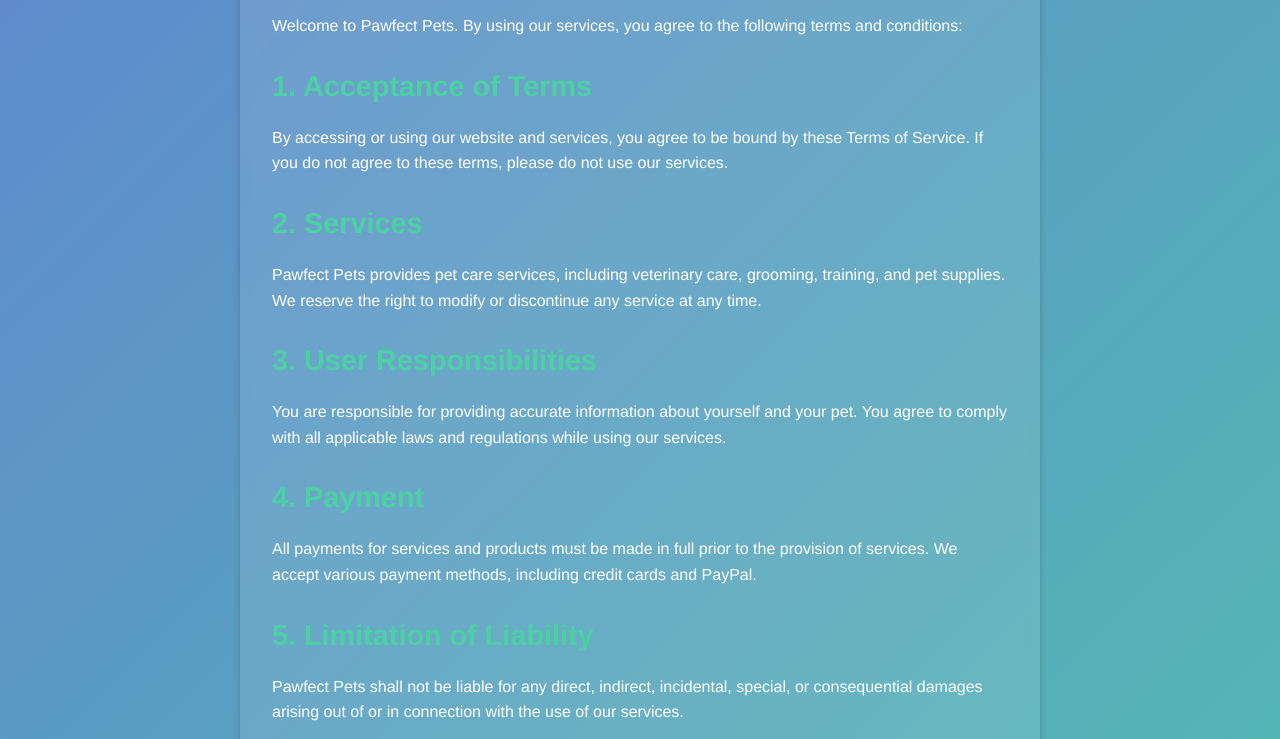
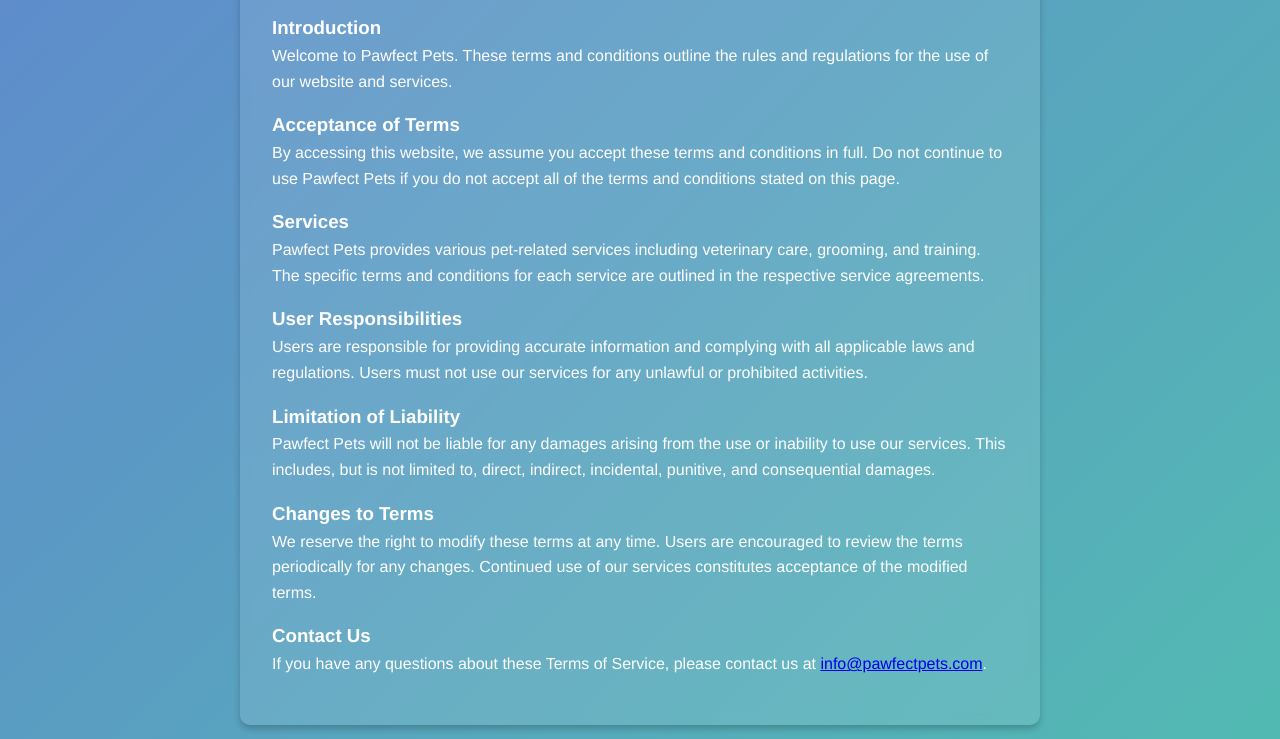
Before and after one commit to Alectronic-Solutions/Pawfect-Pets, a plain HTML site: page terms-of-service.html in a window 1280 px wide. Shown: the part 213-952 px from the top of the page. Drawn offline with Linux system fonts and the light colour scheme.

Commit message:
Update terms-of-service.html

```diff
--- a/terms-of-service.html
+++ b/terms-of-service.html
@@ -3,11 +3,10 @@
 <head>
     <meta charset="UTF-8">
     <meta name="viewport" content="width=device-width, initial-scale=1.0">
-    <title>Terms of Service - Pawfect Pets</title>
+    <title>Terms of Service</title>
     <link rel="stylesheet" href="styles.css">
 </head>
 <body>
-    <!-- Navigation Bar -->
     <header>
         <nav>
             <div class="logo">
@@ -30,27 +29,32 @@
         </nav>
     </header>
 
-    <!-- Main Content -->
     <main>
         <section class="policy-section">
             <h1>Terms of Service</h1>
-            <p>Welcome to Pawfect Pets. By using our services, you agree to the following terms and conditions:</p>
-            <h2>1. Acceptance of Terms</h2>
-            <p>By accessing or using our website and services, you agree to be bound by these Terms of Service. If you do not agree to these terms, please do not use our services.</p>
-            <h2>2. Services</h2>
-            <p>Pawfect Pets provides pet care services, including veterinary care, grooming, training, and pet supplies. We reserve the right to modify or discontinue any service at any time.</p>
-            <h2>3. User Responsibilities</h2>
-            <p>You are responsible for providing accurate information about yourself and your pet. You agree to comply with all applicable laws and regulations while using our services.</p>
-            <h2>4. Payment</h2>
-            <p>All payments for services and products must be made in full prior to the provision of services. We accept various payment methods, including credit cards and PayPal.</p>
-            <h2>5. Limitation of Liability</h2>
-            <p>Pawfect Pets shall not be liable for any direct, indirect, incidental, special, or consequential damages arising out of or in connection with the use of our services.</p>
-            <h2>6. Changes to Terms</h2>
-            <p>We may update these Terms of Service from time to time. Any changes will be posted on this page, and the date of the latest update will be indicated at the top of the page.</p>
+            <h3>Introduction</h3>
+            <p>Welcome to Pawfect Pets. These terms and conditions outline the rules and regulations for the use of our website and services.</p>
+
+            <h3>Acceptance of Terms</h3>
+            <p>By accessing this website, we assume you accept these terms and conditions in full. Do not continue to use Pawfect Pets if you do not accept all of the terms and conditions stated on this page.</p>
+
+            <h3>Services</h3>
+            <p>Pawfect Pets provides various pet-related services including veterinary care, grooming, and training. The specific terms and conditions for each service are outlined in the respective service agreements.</p>
+
+            <h3>User Responsibilities</h3>
+            <p>Users are responsible for providing accurate information and complying with all applicable laws and regulations. Users must not use our services for any unlawful or prohibited activities.</p>
+
+            <h3>Limitation of Liability</h3>
+            <p>Pawfect Pets will not be liable for any damages arising from the use or inability to use our services. This includes, but is not limited to, direct, indirect, incidental, punitive, and consequential damages.</p>
+
+            <h3>Changes to Terms</h3>
+            <p>We reserve the right to modify these terms at any time. Users are encouraged to review the terms periodically for any changes. Continued use of our services constitutes acceptance of the modified terms.</p>
+
+            <h3>Contact Us</h3>
+            <p>If you have any questions about these Terms of Service, please contact us at <a href="mailto:info@pawfectpets.com">info@pawfectpets.com</a>.</p>
         </section>
     </main>
 
-    <!-- Footer -->
     <footer>
         <div class="footer-sections">
             <div class="footer-section">
@@ -83,10 +87,8 @@
                 <li><a href="terms-of-service.html">Terms of Service</a></li>
                 <li><a href="privacy-policy.html">Privacy Policy</a></li>
             </ul>
-            <p class="designer">Designed by <a href="https://alectronic-solutions.github.io/home" target="_blank">Alectronic Solutions</a></p>
+            <p class="designer">Designed by <a href="https://alectronic-solutions.github.io/" target="_blank">Alectronic Solutions</a></p>
         </div>
     </footer>
-
-    <script src="script.js"></script>
 </body>
 </html>
```
